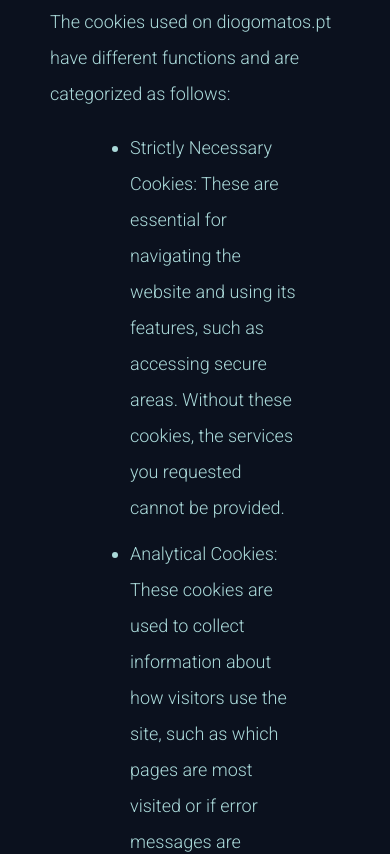
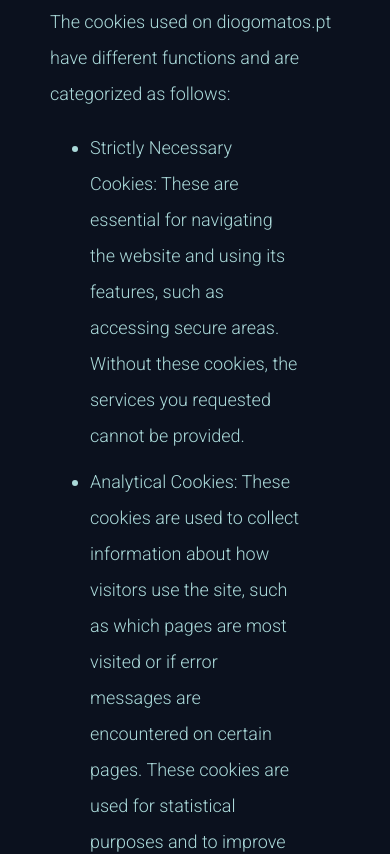
Before and after one commit to DiogoMatos10/portfolio, a React (Vite) app: page /terms-conditions in a window 390 px wide. Shown: the part 6320-7174 px from the top of the page. Built offline with nearby package versions, Linux system fonts and the light colour scheme.

Commit message:
termes resolved

```diff
--- a/src/components/PolicyContent/PolicyContent.css
+++ b/src/components/PolicyContent/PolicyContent.css
@@ -52,4 +52,8 @@
         margin-left:auto;
         margin-right: auto;
     }
+
+    .policy-container ul{
+        margin-left: 0px;
+    }
 }
```
